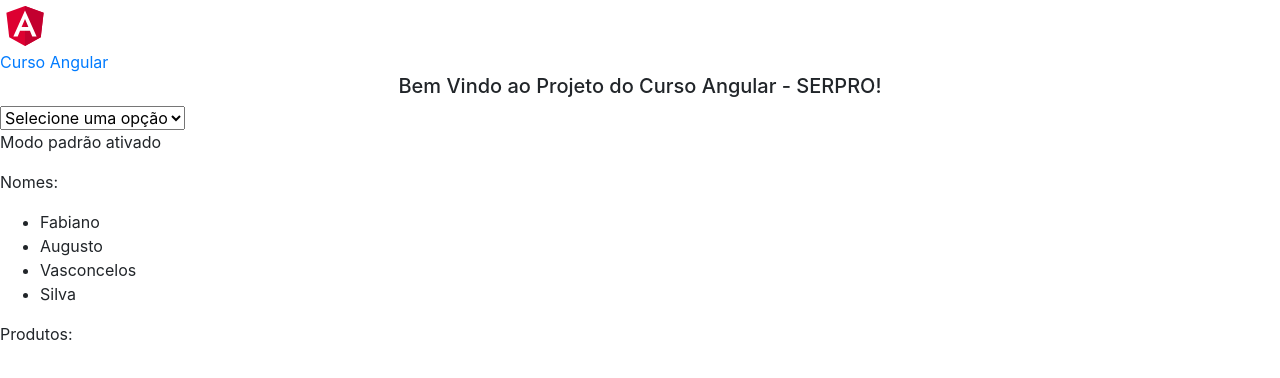
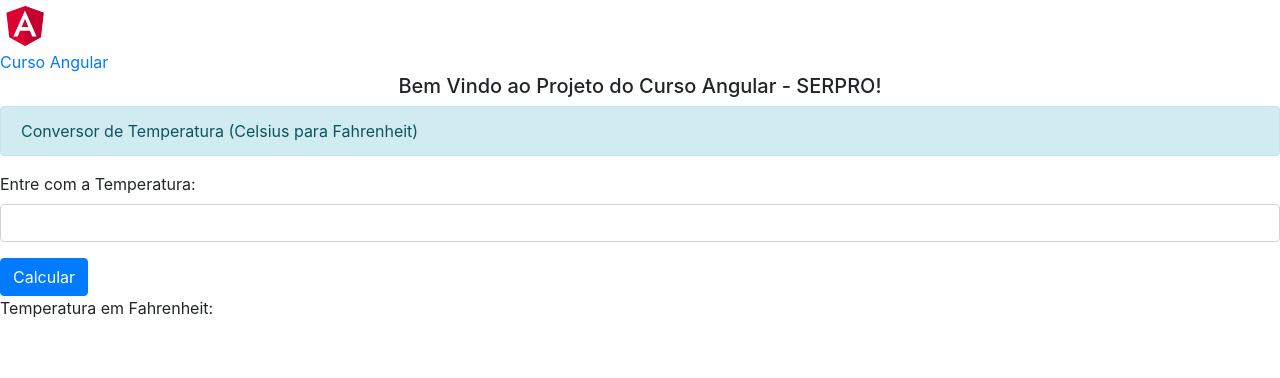
Before and after one commit to fabianov2005/Curso_Angular, an Angular app: page / in a window 1280 px wide. Shown: the top 378 px of the page. Built offline with nearby package versions, Linux system fonts and the light colour scheme.

Commit message:
VersaoHoje

```diff
--- a/src/app/app.component.html
+++ b/src/app/app.component.html
@@ -14,9 +14,9 @@
     Bem Vindo ao {{ title }}!
   </h5>
 </div>
-<!-- <app-meu-primeiro></app-meu-primeiro> -->
+<app-meu-primeiro (numeroInvalido)="onNumeroInvalido($event)"></app-meu-primeiro>
 <!-- <app-teste-curso></app-teste-curso> -->
 <!-- Variável de Input "Valor" e variavel de OutPut -->
 <!-- <app-contador valor="10" (mudou)="onMudou($event)"></app-contador> -->
-<app-diretivas></app-diretivas>
+<!-- <app-diretivas></app-diretivas> -->
 <router-outlet></router-outlet>
--- a/src/app/app.component.ts
+++ b/src/app/app.component.ts
@@ -12,4 +12,8 @@ export class AppComponent {
   onMudou(dados: any) {
     alert(dados.novoValor);
   }
+
+  onNumeroInvalido(dados: any) {
+    alert('Valor inválido para conversão !!!');
+  }
 }
--- a/src/app/meu-primeiro/meu-primeiro.component.html
+++ b/src/app/meu-primeiro/meu-primeiro.component.html
@@ -4,10 +4,14 @@
 
 <div class="form-group">
      <label for="celsius">Entre com a Temperatura:</label>
-     <input type="text" class="form-control" id="celsius" ngModel #temperatura>
+     <input type="text" class="form-control" id="celsius" [(ngModel)]="valorEntrada" required >
 </div>
 
 <div>
-    <button type="button" class="btn btn-primary" (click)="converter(temperatura.value)">Calcular</button>
+    <button type="button" class="btn btn-primary" (click)="converter(valorEntrada)">Calcular</button>
     <p>Temperatura em Fahrenheit: {{ temperaturaConvertida }}</p>
 </div>
+
+<div class="alert alert-primary" role="alert" [style]="estilo">
+  This is a primary alert—check it out!
+</div>
--- a/src/app/meu-primeiro/meu-primeiro.component.ts
+++ b/src/app/meu-primeiro/meu-primeiro.component.ts
@@ -1,4 +1,4 @@
-import { Component, OnInit } from '@angular/core';
+import { Component, OnInit, Input, Output, EventEmitter } from '@angular/core';
 
 @Component({
   selector: 'app-meu-primeiro',
@@ -8,18 +8,33 @@ import { Component, OnInit } from '@angular/core';
 export class MeuPrimeiroComponent implements OnInit {
 
   temperaturaConvertida: number;
+  valorEntrada: number;
+  estilo: string = 'display: none;';
+  @Output() numeroInvalido = new EventEmitter();
 
   constructor() { }
 
   ngOnInit() {
   }
 
-  converter(temperatura) {
-        console.log('passou aqui !') ;
-        this.temperaturaConvertida = ((temperatura - 32) * (5 / 9)) ;
-        console.log(this.temperaturaConvertida);
+  validaNumero(numero: number) {
 
-      }
+    if ( isNaN(numero)) {
+        this.numeroInvalido.emit(numero);
+        this.estilo = 'display: true;';
+        return false;
+    } else {
+        this.estilo = 'display: none;';
+        return true;
+    }
 
+  }
 
+  converter(dados: any) {
+        console.log('Valor dados:' + dados);
+        if (this.validaNumero(dados)) {
+          this.temperaturaConvertida = ((dados - 32) * (5 / 9)) ;
+          console.log(this.temperaturaConvertida);
+        }
+  }
 }
```
